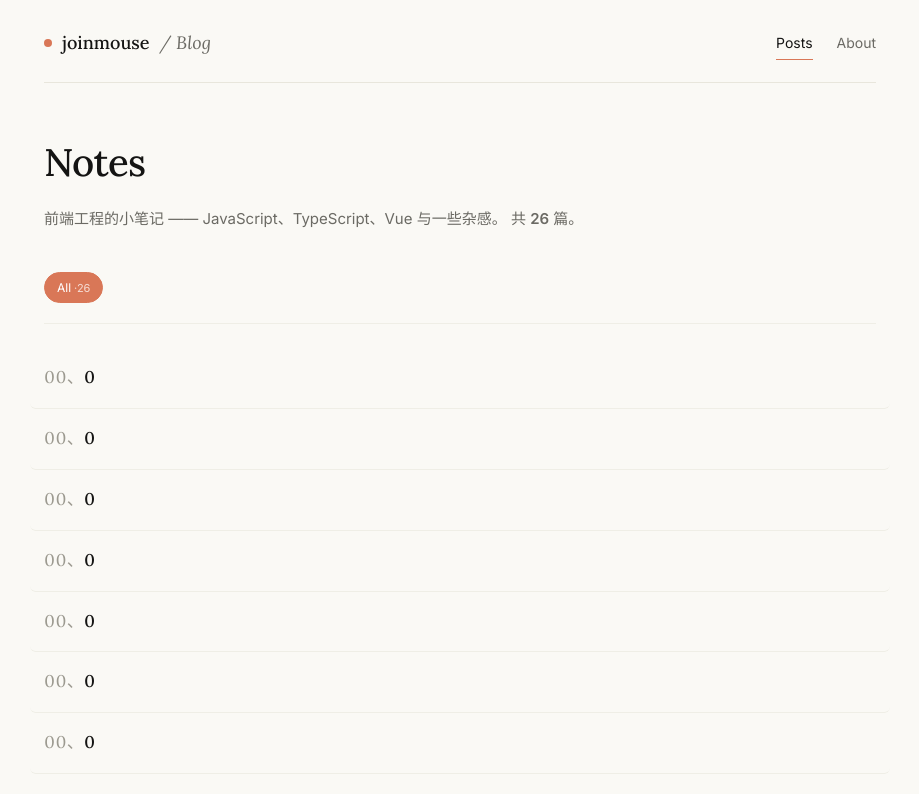
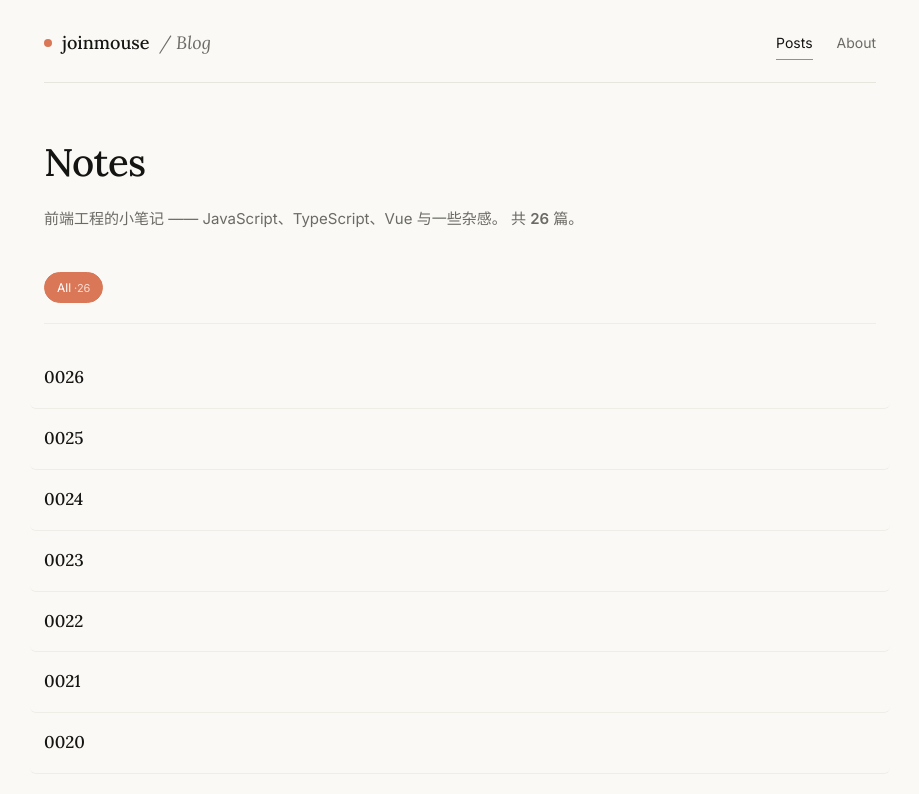
Before and after one commit to joinmouse/Blog, a Vue app: page / in a window 1280 px wide. Shown: the top 794 px of the page, without its empty margins (180-1099 px from the left). Built offline with nearby package versions, Linux system fonts and the light colour scheme.

Commit message:
refactor: 移除期号显示，优化文章slug获取与来源展示逻辑

```diff
--- a/src/components/PostCard.vue
+++ b/src/components/PostCard.vue
@@ -19,9 +19,7 @@ function formatDate(d: string): string {
 <template>
   <RouterLink :to="`/posts/${post.slug}`" class="card">
     <div class="row">
-      <h3 class="title">
-        <span class="num">{{ String(post.issueNumber).padStart(2, '0') }}、</span>{{ post.title }}
-      </h3>
+      <h3 class="title">{{ post.title }}</h3>
       <time class="date" :datetime="post.date">{{ formatDate(post.date) }}</time>
     </div>
     <div v-if="post.tags.length" class="tags">
@@ -66,15 +64,7 @@ function formatDate(d: string): string {
   min-width: 0;
   line-height: 1.4;
 }
-.num {
-  color: var(--text-faint);
-  font-variant-numeric: tabular-nums;
-  font-weight: 400;
-  letter-spacing: 0.02em;
-}
-.card:hover .num {
-  color: var(--accent);
-}
+
 .date {
   font-family: var(--font-mono);
   font-size: 12px;
--- a/src/lib/posts.ts
+++ b/src/lib/posts.ts
@@ -15,7 +15,6 @@ export interface PostMeta {
   slug: string;
   title: string;
   date: string;
-  issueNumber: number;
   tags: string[];
   source?: string;
 }
@@ -28,22 +27,21 @@ const modules = import.meta.glob<MarkdownModule>('/content/posts/*.md', { eager:
 
 const posts: PostFull[] = Object.entries(modules).map(([filepath, mod]) => {
   const fm = mod.frontmatter || {};
-  const issueNumber = Number(fm.issue_number) || 0;
-  // URL slug = issue number, e.g. /posts/26
-  const slug = String(issueNumber);
+  // 从文件名提取前缀数字作为 slug，例如 0001-xxx.md -> "0001"
+  const filename = filepath.split('/').pop() || '';
+  const slug = filename.replace(/^(\d+)-.*\.md$/, '$1');
   return {
     slug,
     title: fm.title || slug,
     date: fm.date || '',
-    issueNumber,
     tags: Array.isArray(fm.tags) ? fm.tags : [],
     source: fm.source,
     component: mod.default,
   };
 });
 
-// Sort by issue_number desc (newest = highest issue number)
-posts.sort((a, b) => b.issueNumber - a.issueNumber);
+// Sort by slug desc (newest = highest number)
+posts.sort((a, b) => b.slug.localeCompare(a.slug));
 
 export function getAllPosts(): PostMeta[] {
   return posts.map(({ component, ...meta }) => meta);
--- a/src/pages/Post.vue
+++ b/src/pages/Post.vue
@@ -34,11 +34,10 @@ function formatDate(d: string): string {
 
       <div class="meta">
         <time :datetime="post.date" class="date">{{ formatDate(post.date) }}</time>
-        <span class="dot">·</span>
+        <span v-if="post.source" class="dot">·</span>
         <a v-if="post.source" :href="post.source" target="_blank" rel="noopener" class="src">
-          Issue #{{ post.issueNumber }} ↗
+          GitHub ↗
         </a>
-        <span v-else>Issue #{{ post.issueNumber }}</span>
       </div>
     </header>
 
```
